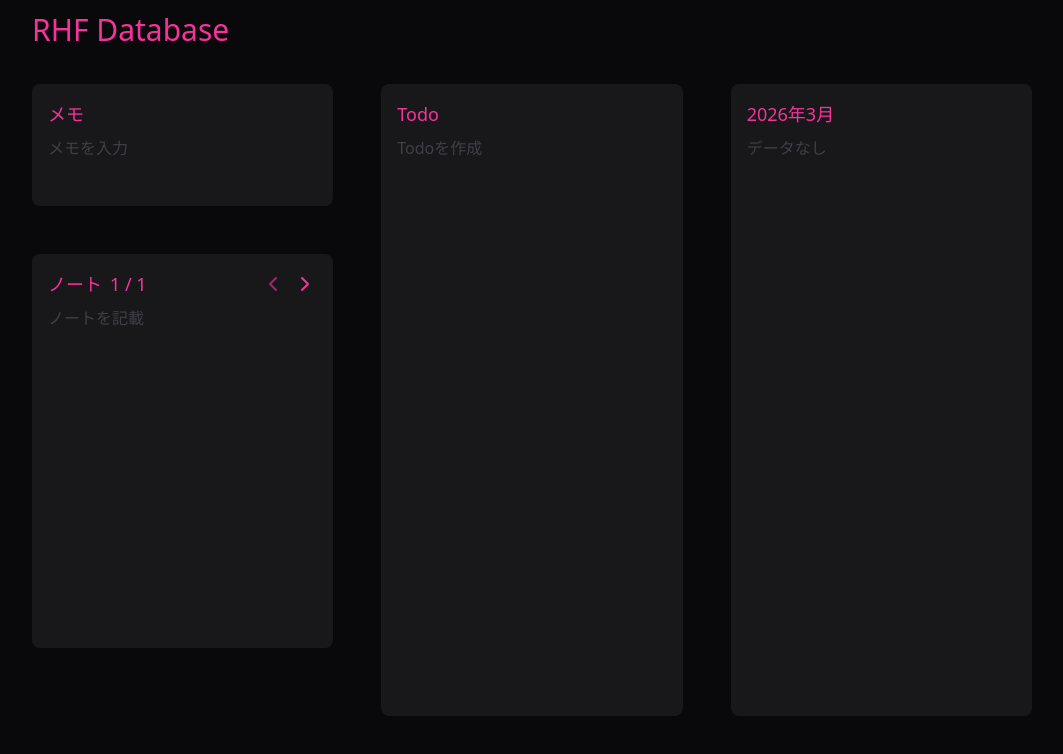
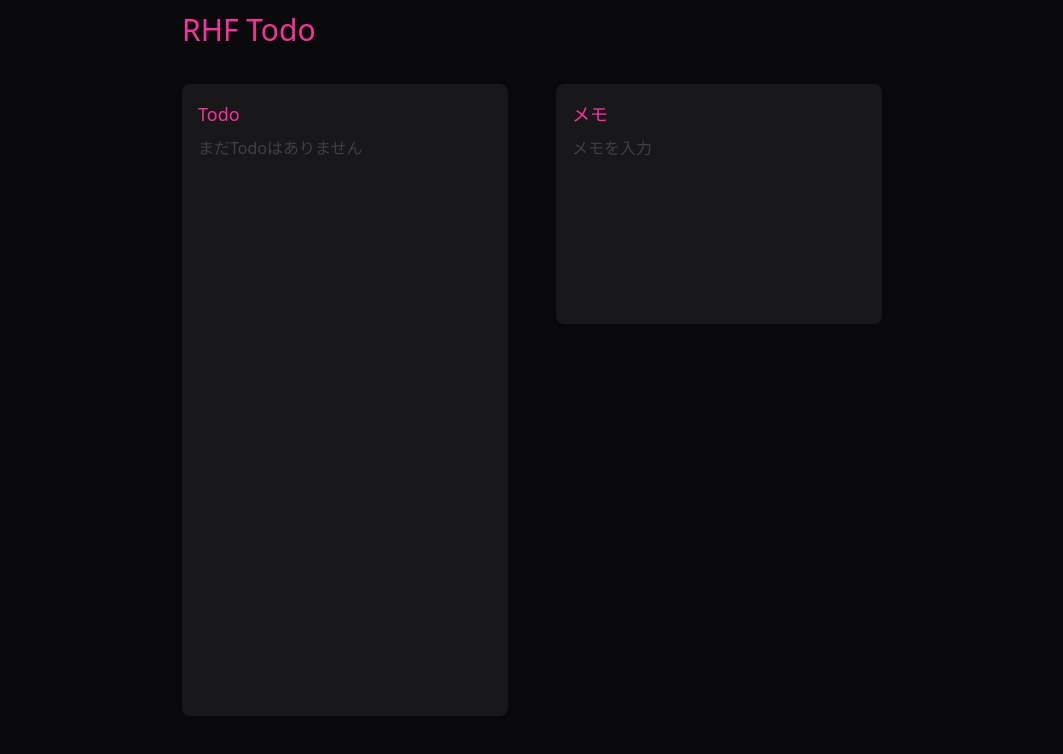
Before and after one commit to FNYukii/RHFTodo, a React (Vite) app: page / in a window 1280 px wide. Shown: the top 754 px of the page, without its empty margins (108-1171 px from the left). Built offline with nearby package versions, Linux system fonts and the light colour scheme.

Commit message:
feat: アプリ名, レイアウト 修正

```diff
--- a/index.html
+++ b/index.html
@@ -3,7 +3,7 @@
   <head>
     <meta charset="UTF-8" />
     <meta name="viewport" content="width=device-width, initial-scale=1.0" />
-    <title>RHF Database</title>
+    <title>RHF Todo</title>
     <link href="/src/style.css" rel="stylesheet" />
   </head>
   <body class="text-white bg-wall selection:bg-zinc-500/20">
--- a/src/App.tsx
+++ b/src/App.tsx
@@ -1,29 +1,19 @@
 import clsx from 'clsx'
 import { Header } from './common/views/Header'
 import MemoSection from './features/memo/views/MemoSection'
-import { NotebookSection } from './features/notebook/views/NotebookSection'
 
 export const App = () => {
   return (
     <div>
       <Header />
 
-      <div className={clsx('mt-6 container', 'grid grid-cols-3 gap-12')}>
-        <div>
-          <MemoSection />
-
-          <NotebookSection className="mt-12" />
-        </div>
-
+      <div className={clsx('mt-6 container', 'grid grid-cols-2 gap-12')}>
         <section className="bg-card p-4 rounded-lg   h-158">
           <p className="text-accent text-lg">Todo</p>
-          <p className="mt-2 text-wire">Todoを作成</p>
+          <p className="mt-2 text-wire">まだTodoはありません</p>
         </section>
 
-        <section className="bg-card p-4 rounded-lg   h-158">
-          <p className="text-accent text-lg">2026年3月</p>
-          <p className="mt-2 text-wire">データなし</p>
-        </section>
+        <MemoSection />
       </div>
     </div>
   )
--- a/src/common/views/Header.tsx
+++ b/src/common/views/Header.tsx
@@ -1,7 +1,7 @@
 export const Header = () => {
   return (
     <header className="container py-3">
-      <h1 className="text-3xl text-accent font-light">RHF Database</h1>
+      <h1 className="text-3xl text-accent font-light">RHF Todo</h1>
     </header>
   )
 }
--- a/src/features/memo/views/MemoSection.tsx
+++ b/src/features/memo/views/MemoSection.tsx
@@ -21,7 +21,7 @@ const MemoSection = () => {
   }, [])
 
   return (
-    <section className="bg-card p-4 rounded-lg">
+    <section className="bg-card p-4 rounded-lg h-60">
       <p className="text-accent text-lg">メモ</p>
 
       <textarea
--- a/src/features/notebook/views/NotebookSection.tsx
+++ /dev/null
@@ -1,96 +0,0 @@
-import clsx from 'clsx'
-import { ChevronLeft, ChevronRight } from 'lucide-react'
-import { Button } from '../../../common/views/Button'
-import type { Notebook } from '../types/Notebook'
-import { useState } from 'react'
-import { useFieldArray, useForm } from 'react-hook-form'
-
-type Props = {
-  className?: string
-}
-
-export const NotebookSection = (props: Props) => {
-  const { register, getValues, control } = useForm<Notebook>({
-    defaultValues: {
-      pages: [{ content: '' }],
-    },
-  })
-
-  const { fields, append, remove } = useFieldArray<Notebook>({
-    name: 'pages',
-    control,
-  })
-
-  const [pageIndex, setPageIndex] = useState(0)
-
-  // FIXME: 不要なら無くしたい
-  const pageNumber = pageIndex + 1
-  const pageLength = fields.length
-
-  /**
-   * 前のページに戻る
-   * 今のページが最終ページでかつ未記載なら、ページを削除
-   */
-  const handlePrev = () => {
-    const notebook = getValues()
-
-    if (
-      pageIndex + 1 === fields.length &&
-      notebook.pages[pageIndex].content === ''
-    ) {
-      remove(pageIndex)
-    }
-
-    setPageIndex((value) => value - 1)
-  }
-
-  /**
-   * 次のページに進む
-   * 今のページが最終ページなら、ページを追加
-   */
-  const handleNext = () => {
-    if (pageIndex === fields.length) {
-      append({ content: '' })
-    }
-
-    setPageIndex((value) => value + 1)
-  }
-
-  return (
-    <section className={clsx('bg-card p-4 rounded-lg', props.className)}>
-      <div className="flex justify-between">
-        <div className="text-accent text-lg">
-          <span>ノート</span>
-          <span className="ml-2">
-            {/* FIXME: Next時に思うようにページ数が増えない */}
-            {pageNumber} / {pageLength}
-          </span>
-        </div>
-
-        <div className="flex items-center gap-2">
-          <Button
-            variant="flat"
-            disabled={pageIndex === 0}
-            onClick={handlePrev}
-          >
-            <ChevronLeft className="text-accent size-6" />
-          </Button>
-          <Button variant="flat" onClick={handleNext}>
-            <ChevronRight className="text-accent size-6" />
-          </Button>
-        </div>
-      </div>
-
-      <textarea
-        {...register(`pages.${pageIndex}.content`)}
-        placeholder="ノートを記載"
-        className={clsx(
-          'mt-2 w-full min-h-80 field-sizing-content',
-          'placeholder:text-wire outline-none resize-none',
-        )}
-      />
-
-      {/* TODO: 手動保存ボタンを設置 */}
-    </section>
-  )
-}
--- a/src/misc/utils/localStorage.ts
+++ b/src/misc/utils/localStorage.ts
@@ -1,9 +1,7 @@
 import type { Memo } from '../../features/memo/types/Memo'
-import type { Notebook } from '../../features/notebook/types/Notebook'
 
 interface StorageMap {
   memo: Memo
-  notebook: Notebook
 }
 
 type StorageKey = keyof StorageMap
--- a/src/style.css
+++ b/src/style.css
@@ -16,5 +16,5 @@
 }
 
 .container {
-  @apply max-w-[1000px] mx-auto xl:px-0 px-4;
+  @apply max-w-[700px] mx-auto xl:px-0 px-4;
 }
```
Also changed, not shown: src/features/notebook/types/Notebook.ts (deleted, +0 -7 lines).
